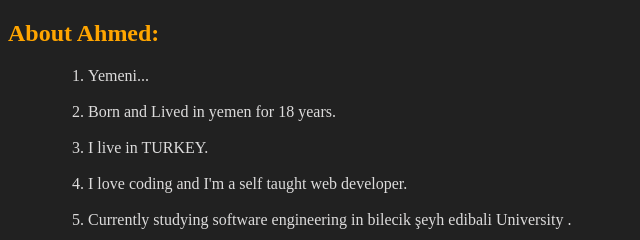
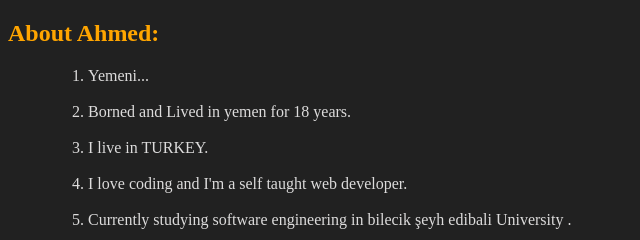
Before and after one commit to a7med-alshatebi/about.me, a plain HTML site: page index.html in a window 1280 px wide. Shown: the top 240 px of the page, 0-640 px from the left. Drawn offline with Linux system fonts and the light colour scheme.

Commit message:
Update index.html

```diff
--- a/index.html
+++ b/index.html
@@ -12,7 +12,7 @@
         <ol>
             <li>Yemeni...</li>
             <br>
-            <li>Born and Lived in yemen for 18 years.</li>
+            <li>Borned and Lived in yemen for 18 years.</li>
             <br>
             <li>I live in TURKEY.</li>
             <br>
```
